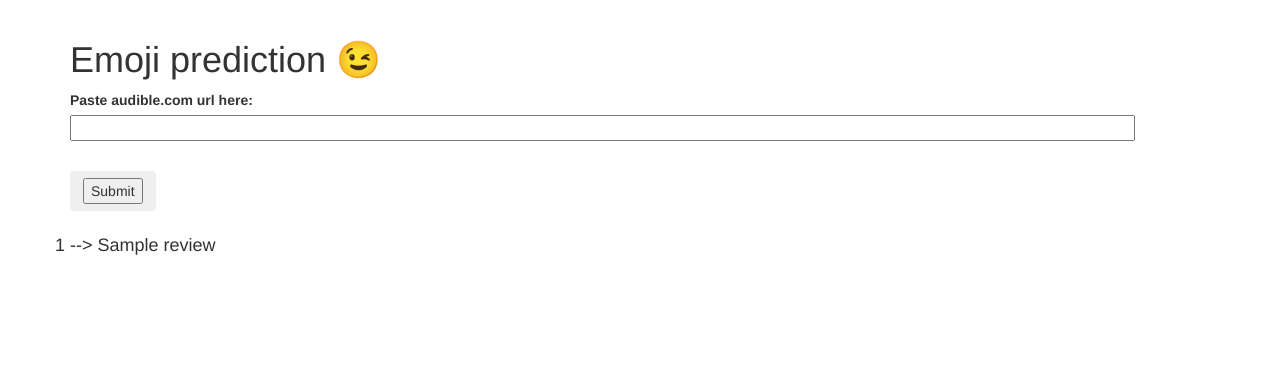
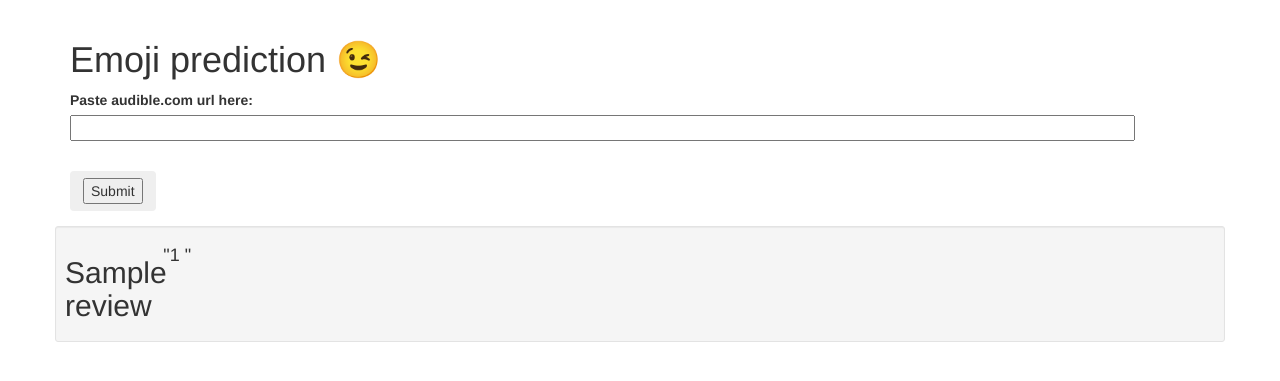
Before and after one commit to weitingwlin/fuzzy_search_flask, a Flask app: template app/templates/emoji.html in a window 1280 px wide. Shown: the part 52-433 px from the top of the page. Run offline with Flask 2, Linux system fonts and the light colour scheme; the template is opened without the code that fills it: values that come from a table or form of the project are taken from there, most other values are stand-ins (such as "Sample title", 1, 10 or a date in 2020); parts of the project's set-up code (start-up, migrations or seed data) failed here and were passed over; some libraries are stand-ins or nearby versions.

Commit message:
working emoji app

```diff
--- a/app/emoji_app.py
+++ b/app/emoji_app.py
@@ -12,11 +12,12 @@ from keras.models import Model,load_model
 
 ###############
 c_dict = dill.load( open("app/data/morecommon_dict.pkl","rb"))
-vocab = list(c_dict.keys())
-# build a small word2ind dictionary
-word2ind = {}
-for i,w in enumerate(vocab):
-    word2ind[w] = i
+word2ind = dill.load( open("app/data/word2ind.pkl","rb"))
+# vocab = list(c_dict.keys())
+# # build a small word2ind dictionary
+# word2ind = {}
+# for i,w in enumerate(vocab):
+#     word2ind[w] = i
 
 emogi_dict = {0:'',1:'😀',2: '🤔',3: '😥',4:'😱',5:'😒',6:'👍'}
 mymodel = load_model('app/data/emoji_model.h5')
@@ -25,8 +26,9 @@ Len = 15
 
 # url = 'https://www.audible.com/pd/Classics/A-Clockwork-Orange-Audiobook/B002V1OHIW'
 def show_emoji(url):
-    res = get_emoji(url, mymodel, max_reviewers = 10, max_sentences=10, thresh = 0.5)
-    print(len(res))
+    res = get_emoji(url, mymodel, max_reviewers = 10, max_sentences=5, thresh = 0)
+
+    # print(len(res))
     return res[:20]
 
 
--- a/app/templates/emoji.html
+++ b/app/templates/emoji.html
@@ -23,7 +23,17 @@
       <!-- <div> -->
 
                   {% for review in res %}
-                   <h4> {{review[0]}} --> {{review[1]}} </h4>
+                    <div class="well well-sm">
+                    <div class="row">
+
+                      <div class="col-md-1">
+                        <h2 >{{review[1]}}</h2>
+                      </div>
+                      <div class="col-md-10">
+                        <h4> "{{review[0]}} " </h4>
+                      </div>
+                </div>
+                 </div>
                   {% endfor %}
 
           <!-- </div> -->
```
Also changed, not shown: 2 other files.
